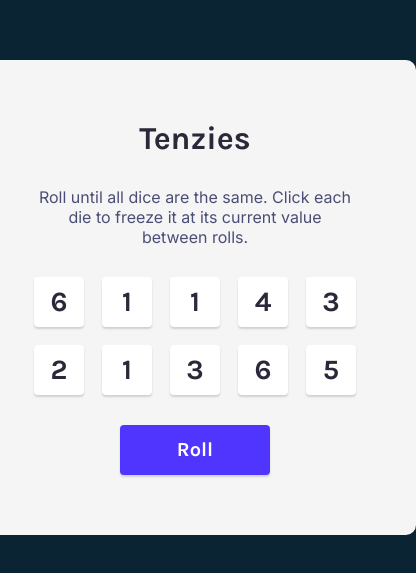
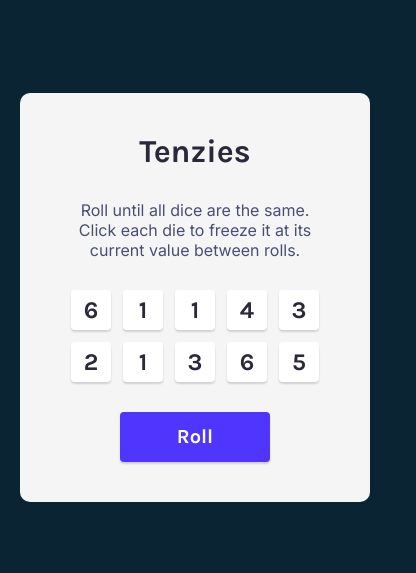
Before and after one commit to nathansoussana/tenzies, a React (Vite) app: page / in a window 390 px wide. Shown: the part 125-698 px from the top of the page, 416 px wide, since content can reach past the window. Built offline with nearby package versions, Linux system fonts and the light colour scheme.

Commit message:
Optimised styles for mobile

```diff
--- a/src/css/styles.css
+++ b/src/css/styles.css
@@ -78,4 +78,20 @@ main {
   background: #4A4E74;
 }
 
+@media screen and (max-width: 475px) {
+  main {
+    padding: 40px 20px;
+  }
+  .instructions {
+    max-width: 80%;
+  }
+  .dice-container {
+    grid-gap: 12px;
+  }
+  .die {
+    width: 40px;
+    font-size: 1.5em;
+  }
+}
+
 /*# sourceMappingURL=styles.css.map */
--- a/src/css/styles.sass
+++ b/src/css/styles.sass
@@ -84,3 +84,19 @@ main
 
   &:active
     background: $purple-txt
+
+// Mobile
+
+@media screen and (max-width: 475px)
+  main
+    padding: 40px 20px
+
+  .instructions
+    max-width: 80%
+
+  .dice-container
+    grid-gap: 12px
+
+  .die
+    width: 40px
+    font-size: 1.5em
```
Also changed, not shown: 1 other file (tests, documents, lock files or other folders).
